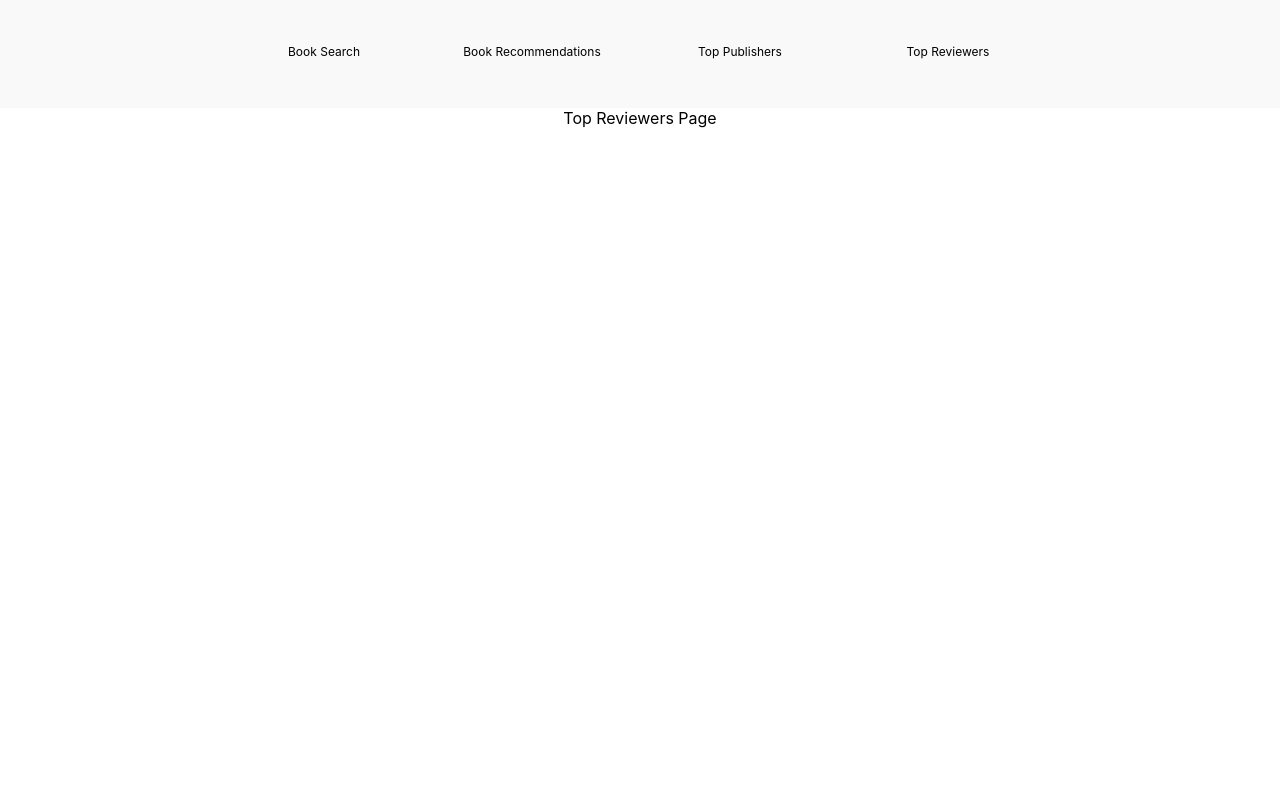
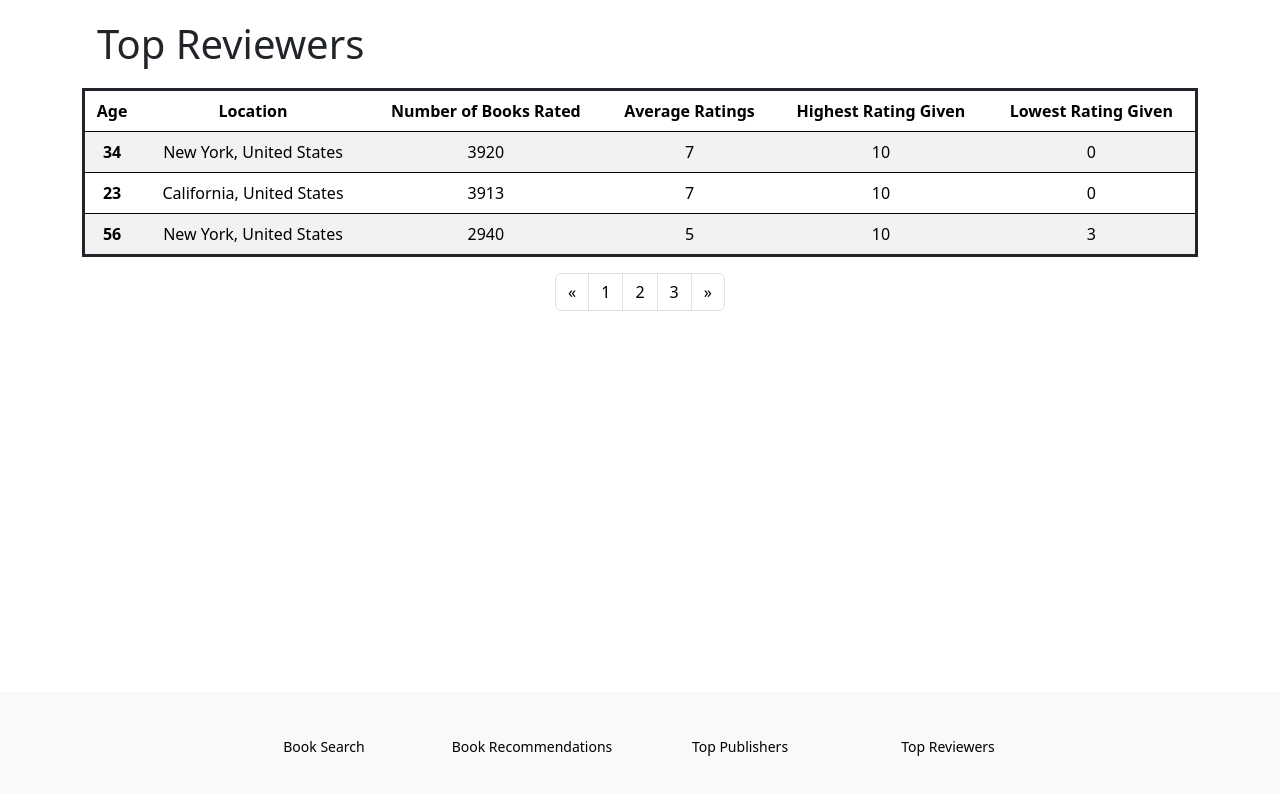
Before and after one commit to Aymenland/CIS-5500-Project-Repo, a React (Create React App) app in the folder books-database/: page /topreviewers in a window 1280 px wide. Shown: the top 794 px of the page. Built offline with nearby package versions, Linux system fonts and the light colour scheme.

Commit message:
top-reviewers basic ui done

```diff
--- a/books-database/package.json
+++ b/books-database/package.json
@@ -6,6 +6,7 @@
     "@testing-library/jest-dom": "^5.16.5",
     "@testing-library/react": "^13.4.0",
     "@testing-library/user-event": "^13.5.0",
+    "bootstrap": "^5.3.0-alpha3",
     "react": "^18.2.0",
     "react-dom": "^18.2.0",
     "react-router-dom": "^6.10.0",
--- a/books-database/src/App.js
+++ b/books-database/src/App.js
@@ -1,4 +1,5 @@
 import React from 'react';
+import 'bootstrap/dist/css/bootstrap.min.css'
 import { BrowserRouter as Router, Route, Routes} from 'react-router-dom';
 import './App.css';
 
@@ -6,13 +7,12 @@ import BookSearch from './pages/BookSearch';
 import BookRecommendation from './pages/BookRecommendation';
 import TopPublishers from './pages/TopPublishers';
 import TopReviewers from './pages/TopReviewers';
-import Header from './components/header';
+import Footer from './components/Footer';
 
 function App() {
   return (
     <Router>
       <div className="App">
-        <Header />
         <Routes>
           <Route path="/" element={<BookSearch/>}/>
           <Route path="/search" element={<BookSearch/>}/>
@@ -20,6 +20,7 @@ function App() {
           <Route path="/toppublishers" element={<TopPublishers/>}/>
           <Route path="/topreviewers" element={<TopReviewers/>}/>
         </Routes>
+        <Footer />
       </div>
     </Router>
   );
--- a/books-database/src/components/header.css
+++ b/books-database/src/components/Footer.css
@@ -1,4 +1,7 @@
 .footer{
+  position: absolute;
+  bottom: 0;
+  width: 100%;
   height: 108px;
   border-style: none;
   background-color: rgb(134, 134, 134, 0.05);
@@ -19,7 +22,7 @@
   width: 200px;
   height: 20px;
   margin-right: 8px;
-  font-size: 12px;
+  font-size: 14px;
   font-weight: 400;
   text-decoration-line: none;
   color: #000000;
--- a/books-database/src/components/header.js
+++ b/books-database/src/components/Footer.js
@@ -1,7 +1,7 @@
 import React from 'react';
 import { Link } from 'react-router-dom';
 
-import './header.css'
+import './Footer.css'
 
 function Header() {
   return(
--- /dev/null
+++ b/books-database/src/components/Pagination.css
@@ -0,0 +1,6 @@
+.pagination-container{
+}
+
+.page-link{
+  color: black;
+}
--- /dev/null
+++ b/books-database/src/components/Pagination.js
@@ -0,0 +1,26 @@
+import React from 'react';
+import './Pagination.css';
+
+function Pagination() {
+  return(
+    <nav className="pagination-container" aria-label="Page navigation example">
+      <ul className="pagination justify-content-center">
+        <li className="page-item">
+          <a className="page-link" href="#" aria-label="Previous">
+            <span aria-hidden="true">&laquo;</span>
+          </a>
+        </li>
+        <li className="page-item"><a className="page-link" href="#">1</a></li>
+        <li className="page-item"><a className="page-link" href="#">2</a></li>
+        <li className="page-item"><a className="page-link" href="#">3</a></li>
+        <li className="page-item">
+          <a className="page-link" href="#" aria-label="Next">
+            <span aria-hidden="true">&raquo;</span>
+          </a>
+        </li>
+      </ul>
+    </nav>
+  )
+}
+
+export default Pagination;
--- /dev/null
+++ b/books-database/src/pages/TopReviewers.css
@@ -0,0 +1,15 @@
+.container{
+}
+
+.table{
+  width: 100%;
+  border: solid;
+}
+
+.review-header{
+  display: flex;
+  align-items: left;
+  margin-left: 15px;
+  margin-top: 20px;
+  margin-bottom: 20px;
+}
--- a/books-database/src/pages/TopReviewers.js
+++ b/books-database/src/pages/TopReviewers.js
@@ -1,9 +1,52 @@
 import React from 'react';
+import Pagination from '../components/Pagination';
+import './TopReviewers.css';
 
 function TopReviewers() {
   return(
-    <div>
-      Top Reviewers Page
+    <div className="container">
+      <h1 className="review-header">
+        Top Reviewers
+      </h1>
+      <table className="table table-striped">
+      <thead>
+        <tr>
+          <th scope="col">Age</th>
+          <th scope="col">Location</th>
+          <th scope="col">Number of Books Rated</th>
+          <th scope="col">Average Ratings</th>
+          <th scope="col">Highest Rating Given</th>
+          <th scope="col">Lowest Rating Given</th>
+        </tr>
+      </thead>
+      <tbody>
+        <tr>
+          <th scope="row">34</th>
+          <td>New York, United States</td>
+          <td>3920</td>
+          <td>7</td>
+          <td>10</td>
+          <td>0</td>
+        </tr>
+        <tr>
+          <th scope="row">23</th>
+          <td>California, United States</td>
+          <td>3913</td>
+          <td>7</td>
+          <td>10</td>
+          <td>0</td>
+        </tr>
+        <tr>
+          <th scope="row">56</th>
+          <td>New York, United States</td>
+          <td>2940</td>
+          <td>5</td>
+          <td>10</td>
+          <td>3</td>
+        </tr>
+      </tbody>
+      </table>
+      <Pagination/>
     </div>
   )
 }
```
Also changed, not shown: 1 other file (tests, documents, lock files or other folders).
